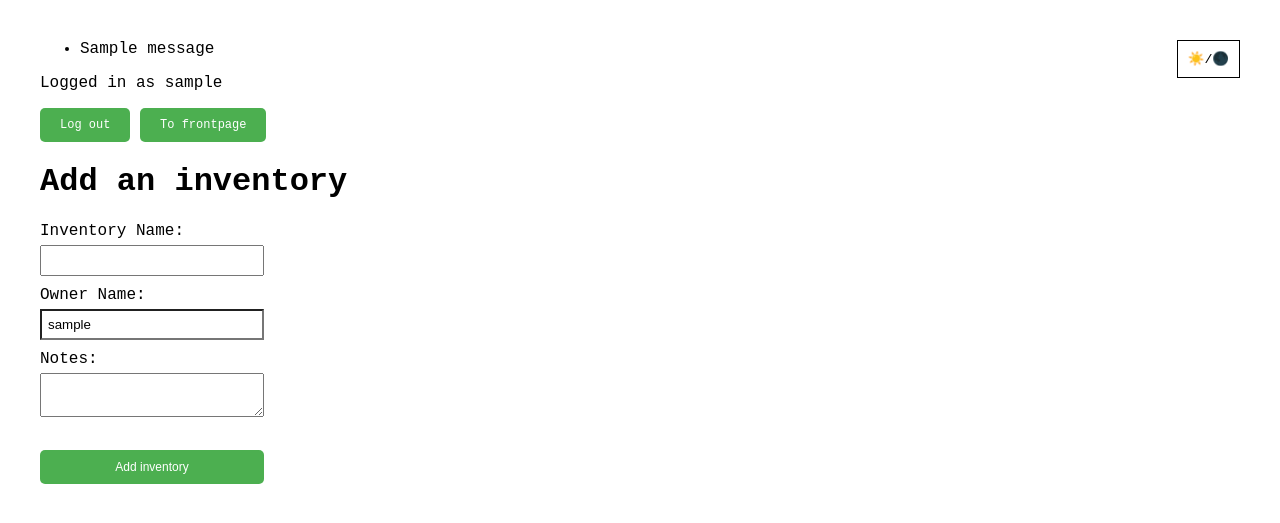
After one commit to attepajula/Web-tietokanta, a Flask app: template templates/inventories.html in a window 1280 px wide. The commit adds this page. Shown: the top 523 px of the page. Run offline with Flask 3, Linux system fonts and the light colour scheme; the template is opened without the code that fills it, so the values that code supplies are empty; the visitor is signed in with stand-in values (Sample User, id 1); one stand-in notice (Sample message) is shown.

Commit message:
Fix name error

```diff
--- a/templates/index.html
+++ b/templates/index.html
@@ -96,7 +96,7 @@
         <p>Logged in as {{ session.username }}</p>
         <a href="/logout" class="submit-link">Log out</a>
         <a href="/projects" class="submit-link">Projects</a>
-        <a href="/resources" class="submit-link">Inventories</a>
+        <a href="/inventories" class="submit-link">Inventories</a>
     {% else %}
         </p><a href="/signup" class="submit-link">Register</a>
         <form action="/login" method="POST">
--- /dev/null
+++ b/templates/inventories.html
@@ -0,0 +1,173 @@
+<!DOCTYPE html>
+<html lang="fi">
+<head>
+    <meta charset="UTF-8">
+    <meta name="viewport" content="width=device-width, initial-scale=1.0">
+    <title>Projects</title>
+    <style>
+        body {
+            font-family: 'Courier New', monospace;
+            margin: 40px;
+            text-align: left;
+        }
+
+        form {
+            font-family: 'Courier New', monospace;
+            text-align: left;
+            width: 20%;
+            float: left;
+        }
+
+        label {
+            display: block;
+            margin-bottom: 5px;
+        }
+
+        input, textarea, select {
+            width: calc(100% - 16px);
+            padding: 6px;
+            margin-bottom: 10px;
+            box-sizing: border-box;
+        }
+
+        input[type="submit"] {
+            display: inline-block;
+            padding: 10px 20px;
+            font-size: 12px;
+            text-align: center;
+            text-decoration: none;
+            background-color: #4CAF50;
+            color: white;
+            border: none;
+            border-radius: 5px;
+            cursor: pointer;
+        }
+
+        input[readonly] {
+            background-color: #fff;
+        }
+
+        a.submit-link {
+            display: inline-block;
+            padding: 10px 20px;
+            font-size: 12px;
+            text-align: center;
+            text-decoration: none;
+            background-color: #4CAF50;
+            color: white;
+            border: none;
+            border-radius: 5px;
+            cursor: pointer;
+        }
+
+        button {
+            font-family: 'Courier New', monospace;
+            margin: 40px;
+            text-align: right;
+            position: absolute;
+            top: 0;
+            right: 0;
+        }
+
+        table {
+            width: 50%;
+            margin-right: 40px;
+            margin-left: auto;
+        }
+
+        th, td {
+            padding: 10px;
+            text-align: left;
+        }
+
+        progress {
+            width: 100%;
+        }
+
+        div {
+            width: 50%;
+            margin-top: 10px;
+            margin-right: 40px;
+            margin-left: auto;
+        }
+
+        .dark-mode {
+            background-color: #000;
+            color: #fff;
+        }
+
+        .toggle-btn {
+            background-color: #fff;
+            color: #000;
+            border: 1px solid #000;
+            padding: 10px;
+            cursor: pointer;
+            outline: none;
+        }
+    </style>
+
+</head>
+<body>
+{% if session.username %}
+    {% with messages = get_flashed_messages() %}
+        {% if messages %}
+            <ul class="flashes">
+                {% for message in messages %}
+                    <li>{{ message }}</li>
+                {% endfor %}
+            </ul>
+        {% endif %}
+    {% endwith %}
+
+    <p>Logged in as {{ session.username }}</p>
+    <a href="/logout" class="submit-link">Log out</a>
+    <a href="/" class="submit-link">To frontpage</a>
+
+    <h1>Add an inventory</h1>
+    <form method="POST" action="/add_inventory">
+        <label for="inventory_name">Inventory Name:</label>
+        <input type="text" id="inventory_name" name="inventory_name" required=""><br>
+
+        <label for="owner_name">Owner Name:</label>
+        <input type="text" id="owner_name" name="owner_name" value="{{session.username}}" readonly=""><br>
+
+        <label for="notes">Notes:</label>
+        <textarea id="notes" name="notes"></textarea><br>
+
+        <br>
+        <input type="submit" value="Add inventory">
+    </form>
+
+{% else %}
+    <a href="/" class="submit-link">Log in</a>
+{% endif %}
+<button class="toggle-btn" onclick="toggleDarkMode()">☀️/🌑</button>
+    <script>
+        function toggleDarkMode() {
+            const body = document.body;
+            const darkModeEnabled = body.classList.toggle('dark-mode');
+
+            // Set preference
+            setDarkModePreference(darkModeEnabled);
+            }
+
+            function getDarkModePreference() {
+                const darkModeCookie = document.cookie.replace(/(?:(?:^|.*;\s*)darkModeEnabled\s*\=\s*([^;]*).*$)|^.*$/, "$1");
+                return darkModeCookie === 'true';
+            }
+
+            function setDarkModePreference(enabled) {
+                document.cookie = `darkModeEnabled=${enabled}; expires=Fri, 31 Dec 9999 23:59:59 GMT; path=/`;
+            }
+
+            // Set darkmode on if prefered
+            document.addEventListener("DOMContentLoaded", function () {
+                const darkModeEnabled = getDarkModePreference();
+                if (darkModeEnabled) {
+                    document.body.classList.add('dark-mode');
+                }
+            });
+
+    </script>
+</body>
+</html>
```
